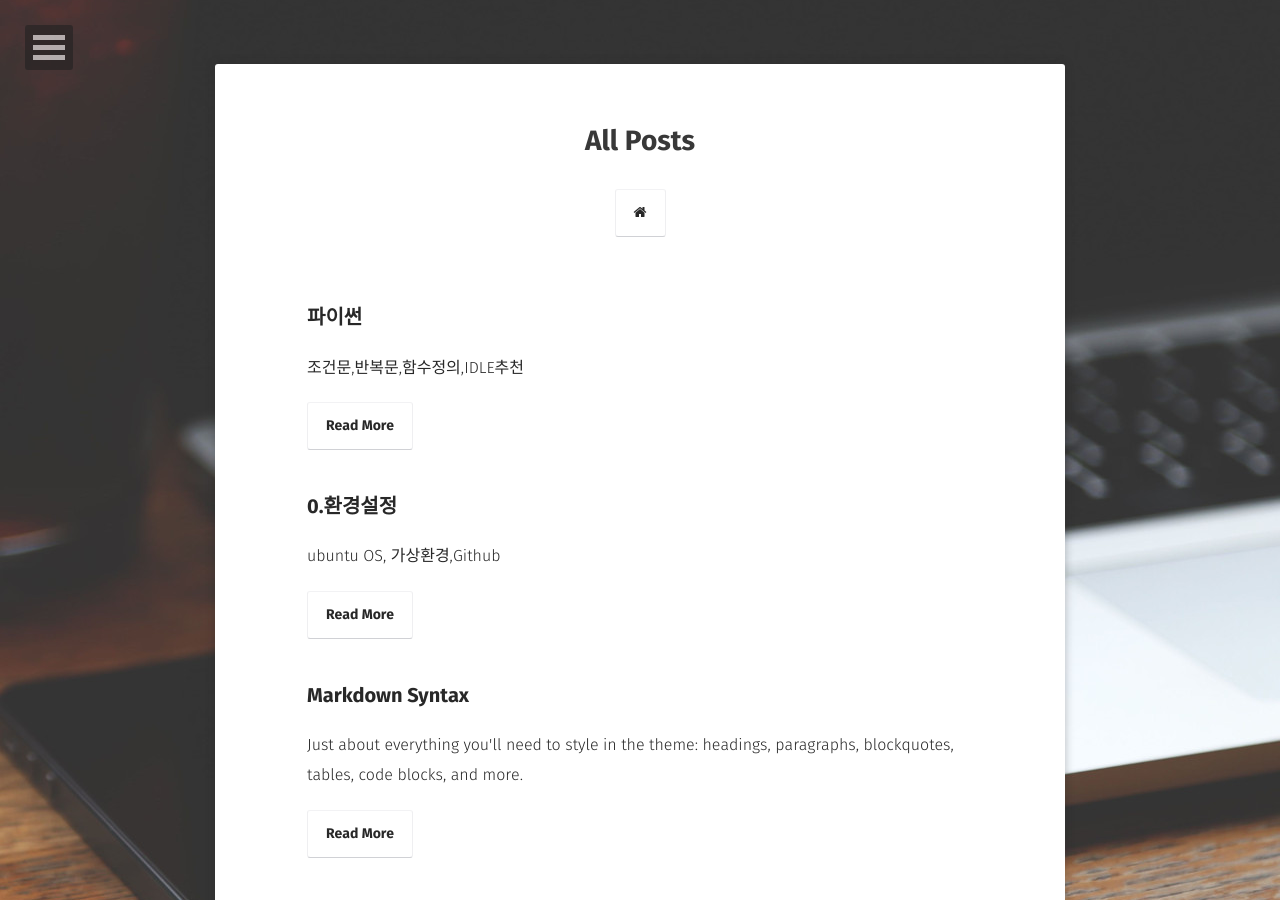
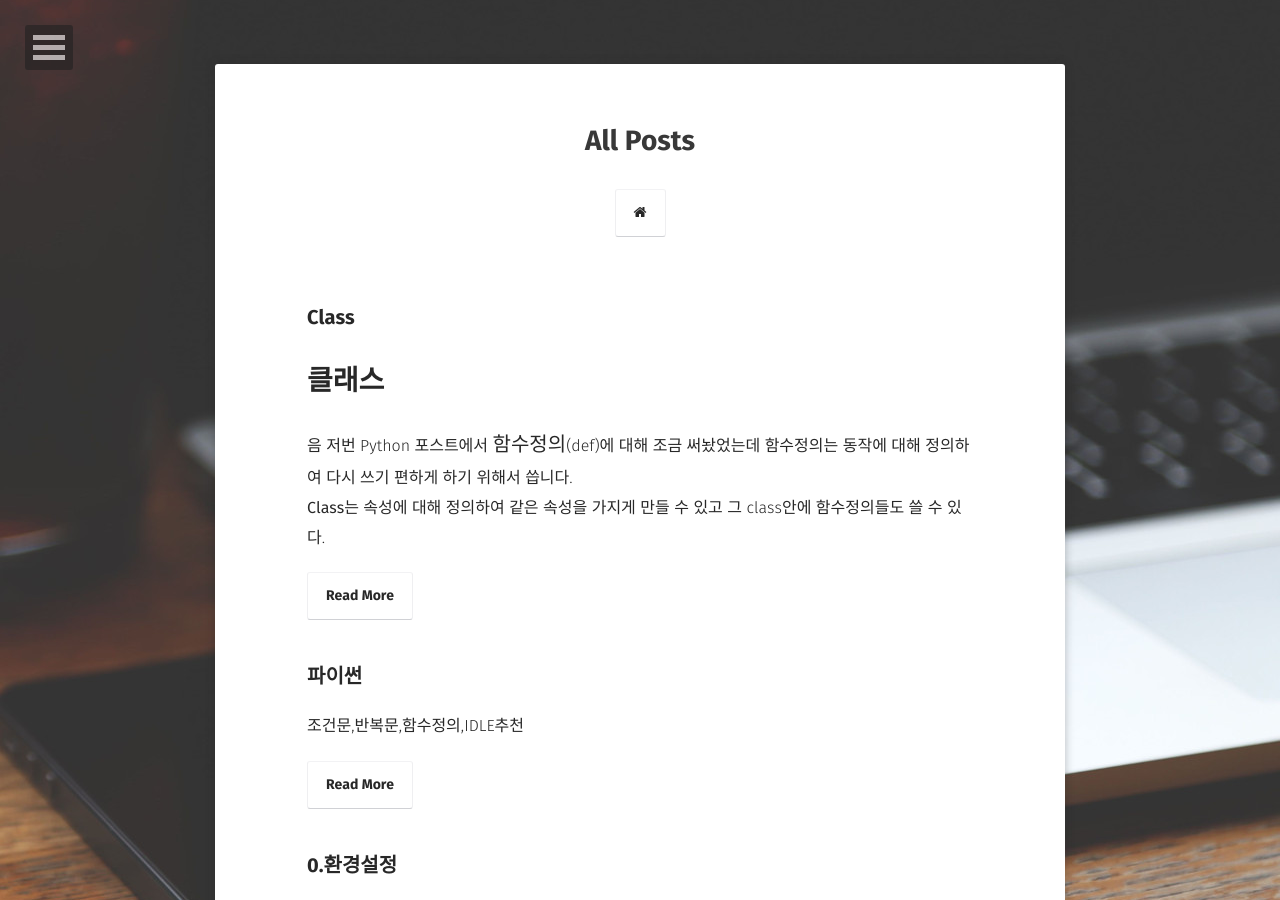
Before and after one commit to HSC-1/HSC-1.github.io, a Jekyll site: the page built from posts/index.md, in a window 1280 px wide and 900 px high. Built offline with Jekyll 4.4.1, drawn with Linux system fonts in a browser that asks for light colours; some web fonts are replaced.

Commit message:
테스트

```diff
--- /dev/null
+++ b/_posts/2021-02-03-class.md
@@ -0,0 +1,45 @@
+# 클래스
+음 저번 Python 포스트에서 [함수정의](https://hsc-1.github.io/python/)(def)에 대해 조금 써놨었는데 함수정의는 **동작**에 대해 정의하여 다시 쓰기 편하게 하기 위해서 씁니다.
+**Class는 속성**에 대해 정의하여 같은 속성을 가지게 만들 수 있고 그 class안에 함수정의들도 쓸 수 있다.
+
+[실험](#테스트)
+
+ㅁ
+
+ㅁ
+ㅁ
+ㅁ
+ㅁ
+ ㅁ
+ㅁㅁ
+ㅁ  ㅁ
+ㅁ
+ㅁ
+ ㅁㅁ
+
+ ㅁ
+  ㅁ
+ㅁ
+ㅁ
+ㅁ
+ㅁ
+ㅁ
+ㅁ
+ㅁ
+ㅁ
+ㅁ
+ㅁ
+ㅁ
+ㅁ
+ㅁㅁ
+ㅁ
+ㅁ
+ㅁ
+ㅁ
+ㅁ
+ㅁ
+ㅁ
+ㅁ
+
+---
+#테스트
```
Also changed, not shown: _posts/2021-01-29-python .md (+1 -1 lines).
